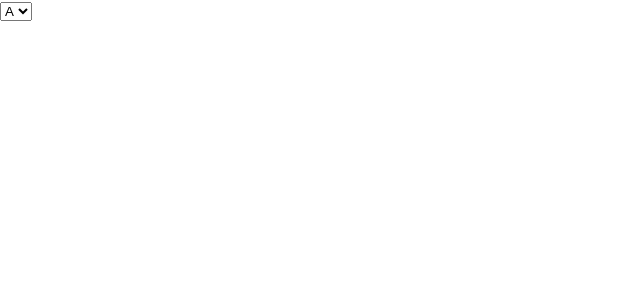
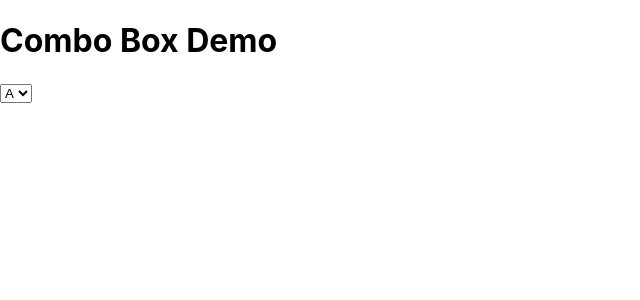
Before and after one commit to bengreener/react-test-combobox, a React (Create React App) app: page / in a window 1280 px wide. Shown: the top 300 px of the page, without its empty margins (0-640 px from the left). Built offline with nearby package versions, Linux system fonts and the light colour scheme.

Commit message:
update App to use ComboBox component

```diff
--- a/src/App.js
+++ b/src/App.js
@@ -1,5 +1,8 @@
 import React from 'react';
 import './App.css';
+import ComboBox from './component/ComboBox';
+
+const options = [{'value': '1', 'text': 'A'}, {'value': '2', 'text': 'B'}, {'value': '3', 'text': 'C'}];
 
 function App() {
   const [value, setValue] = React.useState();
@@ -9,12 +12,10 @@ function App() {
   }
 
   return (
-    // <select multiple={false}>
-    <select multiple={false} value={value} onChange={handleSelectionChange}>
-      <option value='1'>A</option>
-      <option value='2'>B</option>
-      <option value='3'>C</option>
-    </select>
+    <div>
+      <h1>Combo Box Demo</h1>
+      <ComboBox options={options} value={value} onChange={handleSelectionChange} />
+    </div>
   );
 }
 
```
